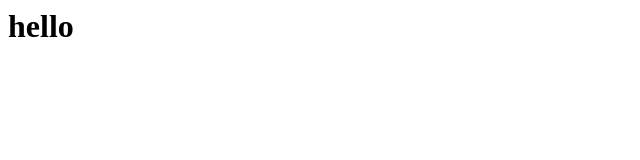
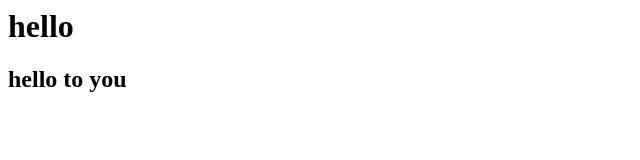
Before and after one commit to Kriti-Shrestha/Kriti-Shrestha, a plain HTML site: page index.html in a window 1280 px wide. Shown: the whole page, without its empty margins (0-640 px from the left). Drawn offline with Linux system fonts and the light colour scheme.

Commit message:
<h2>hello to you</h2>

```diff
--- a/index.html
+++ b/index.html
@@ -1,7 +1,7 @@
 <html>
 <head></head>
 <body><h1>hello</h1>
-
+  <h2>hello to you</h2>
 
 </body>
 
```
